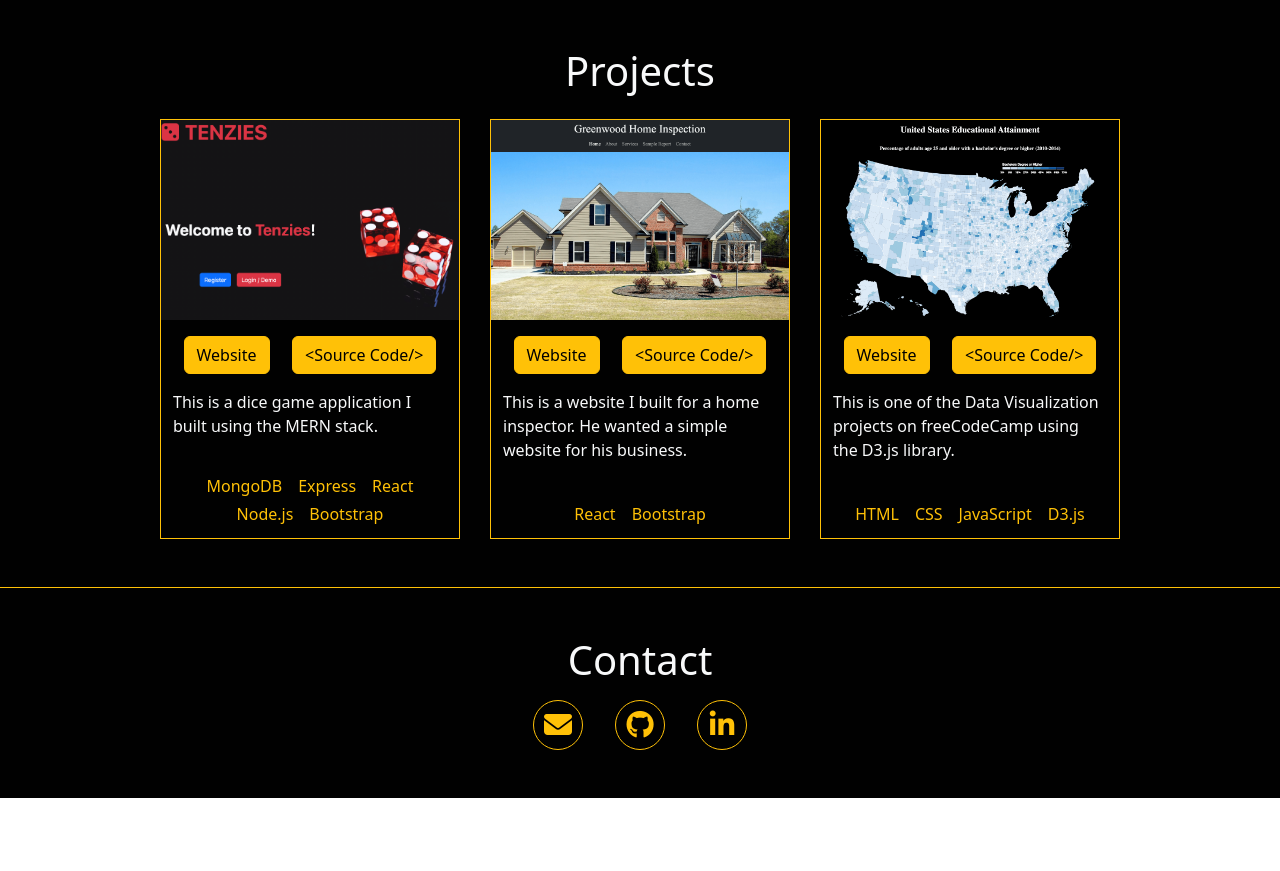
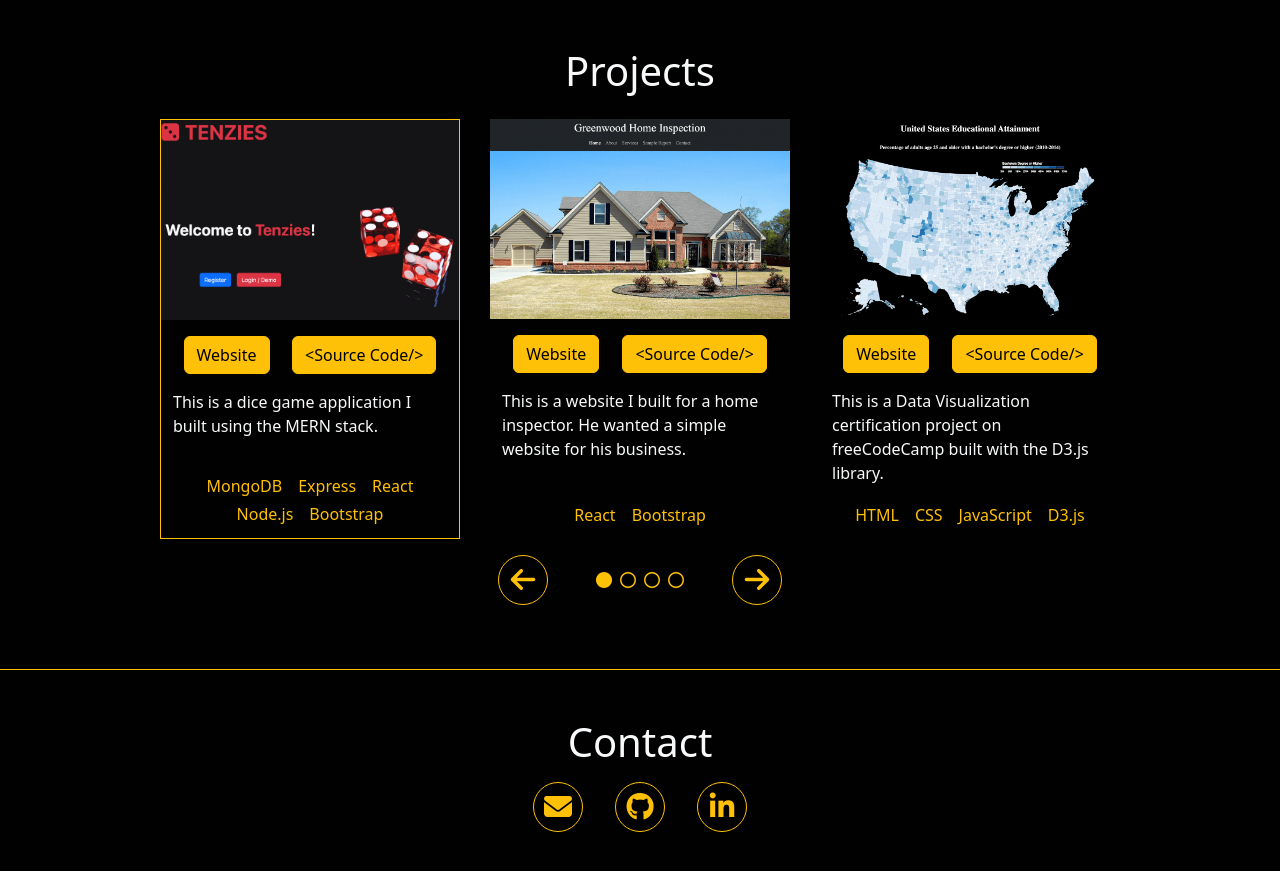
Before and after one commit to BSims623/personal_portfolio, a React (Vite) app: page / in a window 1280 px wide. Shown: the part 1369-2240 px from the top of the page. Before the commit the page ends 2167 px from the top, so only its background shows below. Built offline with nearby package versions, Linux system fonts and the light colour scheme; no server answers.

Commit message:
feat: added carousel feature to projects container

```diff
--- a/src/App.jsx
+++ b/src/App.jsx
@@ -14,8 +14,8 @@ function App() {
       <Landing landingRef={landingRef} />
       <About aboutRef={aboutRef} />
       <Projects projectsRef={projectsRef} />
-      {/* <Contact contactRef={contactRef}/> */}
-      <ContactTwo contactRef={contactRef} />
+      <Contact contactRef={contactRef} />
+      {/* <ContactTwo contactRef={contactRef} /> */}
     </div>
   )
 }
--- a/src/components/Contact.jsx
+++ b/src/components/Contact.jsx
@@ -4,11 +4,10 @@ const Contact = ({ contactRef }) => {
     return (
         <section ref={contactRef} className='border-top border-warning py-5 d-flex flex-column align-items-center justify-content-center'>
             <h1 className='text-light'>Contact</h1>
-            <div className="d-flex flex-column align-items-center">
-                <div className="d-flex align-items-center"><i className="fa-solid fa-envelope text-warning me-2"></i><a href="mailto:briansims326@gmail.com" className="text-warning">briansims326@gmail.com</a></div>
-                {/* <div className="d-flex align-items-center"><i className="fa-solid fa-phone text-warning me-2"></i><a href="" className="text-warning">(805)835-1764</a></div> */}
-                <div className="d-flex align-items-center"><i className="fa-brands fa-square-github text-warning me-2"></i><a href="https://github.com/BSims623" className="text-warning">Github</a></div>
-                <div className="d-flex align-items-center"><i className="fa-brands fa-linkedin text-warning me-2"></i><a href="https://www.linkedin.com/in/brian-sims-210747293/" className="text-warning">linkedIn</a></div>
+            <div className="mt-2  d-flex justify-content-center">
+                <a href="mailto:briansims326@gmail.com"><div className="mx-3 rounded-circle contact-link border border-warning d-flex justify-content-center align-items-center"><i className="btn-icon fa-solid fa-envelope"></i></div></a>
+                <a href="https://github.com/BSims623" target='_blank'><div className="mx-3 rounded-circle contact-link border border-warning d-flex justify-content-center align-items-center"><i className="btn-icon fa-brands fa-github"></i></div></a>
+                <a href="https://www.linkedin.com/in/brian-sims-210747293/" target='_blank'><div className="mx-3 rounded-circle contact-link border border-warning d-flex justify-content-center align-items-center"><i className="btn-icon fa-brands fa-linkedin-in"></i></div></a>
             </div>
         </section>
     )
--- a/src/components/ContactTwo.jsx
+++ b/src/components/ContactTwo.jsx
@@ -4,12 +4,11 @@ const ContactTwo = ({ contactRef }) => {
     return (
         <section ref={contactRef} className='border-top border-warning py-5 d-flex flex-column align-items-center justify-content-center'>
             <h1 className='text-light'>Contact</h1>
-            <div className="mt-2  d-flex justify-content-center">
-                <a href="mailto:briansims326@gmail.com"><div className="mx-3 rounded-circle contact-link border border-warning d-flex justify-content-center align-items-center"><i className="fa-solid fa-envelope"></i></div></a>
-                <a href="https://github.com/BSims623" target='_blank'><div className="mx-3 rounded-circle contact-link border border-warning d-flex justify-content-center align-items-center"><i className="fa-brands fa-github"></i></div></a>
-                <a href="https://www.linkedin.com/in/brian-sims-210747293/" target='_blank'><div className="mx-3 rounded-circle contact-link border border-warning d-flex justify-content-center align-items-center"><i className="fa-brands fa-linkedin-in"></i></div></a>
-                {/* <div className="d-flex align-items-center"><i className="fa-brands fa-square-github text-warning me-2"></i><a href="https://github.com/BSims623" className="text-warning">Github</a></div>
-                <div className="d-flex align-items-center"><i className="fa-brands fa-linkedin text-warning me-2"></i><a href="https://www.linkedin.com/in/brian-sims-210747293/" className="text-warning">linkedIn</a></div> */}
+            <div className="d-flex flex-column align-items-center">
+                <div className="d-flex align-items-center"><i className="fa-solid fa-envelope text-warning me-2"></i><a href="mailto:briansims326@gmail.com" className="text-warning">briansims326@gmail.com</a></div>
+                {/* <div className="d-flex align-items-center"><i className="fa-solid fa-phone text-warning me-2"></i><a href="" className="text-warning">(805)835-1764</a></div> */}
+                <div className="d-flex align-items-center"><i className="fa-brands fa-square-github text-warning me-2"></i><a href="https://github.com/BSims623" className="text-warning">Github</a></div>
+                <div className="d-flex align-items-center"><i className="fa-brands fa-linkedin text-warning me-2"></i><a href="https://www.linkedin.com/in/brian-sims-210747293/" className="text-warning">linkedIn</a></div>
             </div>
         </section>
     )
--- a/src/components/ProjectCard.jsx
+++ b/src/components/ProjectCard.jsx
@@ -3,7 +3,7 @@ import tenziesImage from '../assets/images/tenzies-project.png'
 
 const ProjectCard = (props) => {
     return (
-        <div className='border border-warning mt-3' style={{ width: '300px', height: '420px', position: 'relative' }}>
+        <div className={props.cardIndex === props.projectIndex ? 'selected-card mt-3' : `mt-3 d-none ${props.isVisible}`} style={{ width: '300px', height: '420px', position: 'relative' }}>
             <a href={props.url} target='_blank'><img src={props.img} alt={props.alt} style={{ width: '100%', height: '200px', objectFit: 'cover' }} /></a>
             <div className="d-flex justify-content-evenly py-3">
                 <a className="btn btn-warning" href={props.url} target='_blank'>Website</a>
--- a/src/components/ProjectsContainer.jsx
+++ b/src/components/ProjectsContainer.jsx
@@ -1,13 +1,67 @@
-import React from 'react'
+import React, { useState } from 'react'
 import { projectsData } from '../utils/projectsData'
 import ProjectCard from './ProjectCard'
 
+const indexArray = Array.from({ length: projectsData.length }, (_, index) => {
+    return index
+});
+
+const maxIndex = indexArray.length - 1;
+
 const ProjectsContainer = () => {
+    const [projectIndex, setProjectIndex] = useState(0);
+    const [visible, setVisible] = useState([0, 1, 2]);
+
+    const incrementIndex = () => {
+        if (projectIndex < maxIndex) {
+            setProjectIndex(projectIndex + 1)
+        } else {
+            setProjectIndex(0)
+        }
+        handleVisible(projectIndex + 1)
+    };
+
+    const decrementIndex = () => {
+        if (projectIndex > 0) {
+            setProjectIndex(projectIndex - 1)
+        } else {
+            setProjectIndex(maxIndex)
+        }
+        handleVisible(projectIndex - 1)
+    };
+
+    const handleVisible = (i) => {
+        if (i > maxIndex) {
+            setVisible([0, 1, 2])
+        } else if (i < 0) {
+            setVisible([maxIndex - 2, maxIndex - 1, maxIndex])
+        } else if (i > visible[0] + 2) {
+            setVisible(visible.map((x) => x + 1))
+        } else if (i < visible[2] - 2) {
+            setVisible(visible.map((x) => x - 1))
+        }
+    };
+
+    const handleIsVisible = (i) => {
+        if (visible.indexOf(i) === -1) {
+            return ''
+        } else {
+            return 'd-lg-block'
+        }
+    };
+
+
+
     return (
-        <div className='d-flex flex-column flex-lg-row justify-content-between align-items-center w-100' style={{ maxWidth: '960px' }}>
+        <div className='w-100' style={{ maxWidth: '960px' }}>
+            <div className='d-flex flex-column flex-lg-row justify-content-between align-items-center'>
                 {projectsData.map((x, i) => {
+                    const isVisible = handleIsVisible(i)
                     return <ProjectCard
-                    key={i}
+                        key={x.title}
+                        cardIndex={i}
+                        projectIndex={projectIndex}
+                        isVisible={isVisible}
                         img={x.img}
                         title={x.title}
                         url={x.url}
@@ -17,6 +71,19 @@ const ProjectsContainer = () => {
                     />
                 })}
             </div>
+            <div className="d-flex justify-content-center align-items-center py-3 px-2 mx-auto" style={{ width: '300px' }}>
+                <div className="rounded-circle contact-link border border-warning d-flex justify-content-center align-items-center me-auto" onClick={() => decrementIndex()}>
+                    <i className="btn-icon fa-solid fa-arrow-left"></i>
+                </div>
+                {indexArray.map((x) => {
+                    return x === projectIndex ? <i key={x} className="fa-solid fa-circle text-warning mx-1"></i> : <i key={x} className="fa-regular fa-circle text-warning mx-1" onClick={() => { setProjectIndex(x); handleVisible(x); }}></i>
+                })}
+                <div className="rounded-circle contact-link border border-warning d-flex justify-content-center align-items-center ms-auto" onClick={() => incrementIndex()}>
+                    <i className="btn-icon fa-solid fa-arrow-right"></i>
+                </div>
+            </div>
+        </div>
+
     )
 }
 
--- a/src/index.css
+++ b/src/index.css
@@ -6,7 +6,7 @@ body {
 
 :root {
   --primary-black: #010101;
-  --primary-yellow: #ffe760;
+  --primary-yellow: #ffc107;
 }
 
 #root {
@@ -39,5 +39,13 @@ a {
 }
 
 i {
+  cursor: pointer;
+}
+
+.btn-icon {
   font-size: 1.75rem;
 }
+
+.selected-card {
+  border: 1px solid var(--primary-yellow);
+}
--- a/src/utils/projectsData.js
+++ b/src/utils/projectsData.js
@@ -1,6 +1,7 @@
 import choroplethImg from '../assets/images/choropleth-project.png'
 import ghiProjectImg from '../assets/images/ghi-project.png'
 import tenziesImg from '../assets/images/tenzies-project.png'
+import heatmapImg from '../assets/images/heatmap-project.png'
 
 export const projectsData = [
     {
@@ -24,7 +25,15 @@ export const projectsData = [
         img: choroplethImg,
         url: "https://choropleth623.netlify.app/",
         github: "https://github.com/BSims623/fcc_choropleth",
-        description: "This is one of the Data Visualization projects on freeCodeCamp using the D3.js library.",
+        description: "This is a Data Visualization certification project on freeCodeCamp built with the D3.js library.",
+        skills: ["HTML", "CSS", "JavaScript", "D3.js"]
+    },
+    {
+        title: "Heat Map",
+        img: heatmapImg,
+        url: "https://heatmap623.netlify.app/",
+        github: "https://github.com/BSims623/fcc_choropleth",
+        description: "This is a Data Visualization certification project on freeCodeCamp built with the D3.js library.",
         skills: ["HTML", "CSS", "JavaScript", "D3.js"]
     }
 ]
```
Also changed, not shown: src/assets/images/heatmap-project.png (added). Lines whose indentation alone changed are shown as unchanged.
